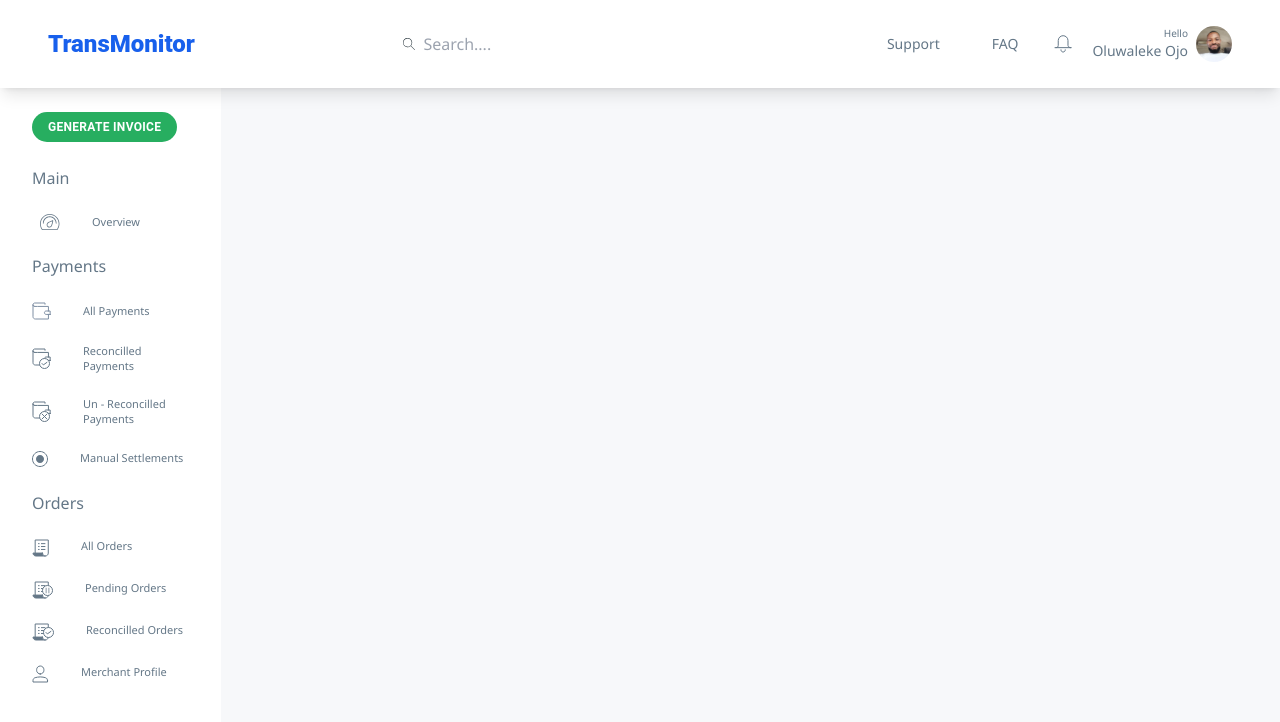
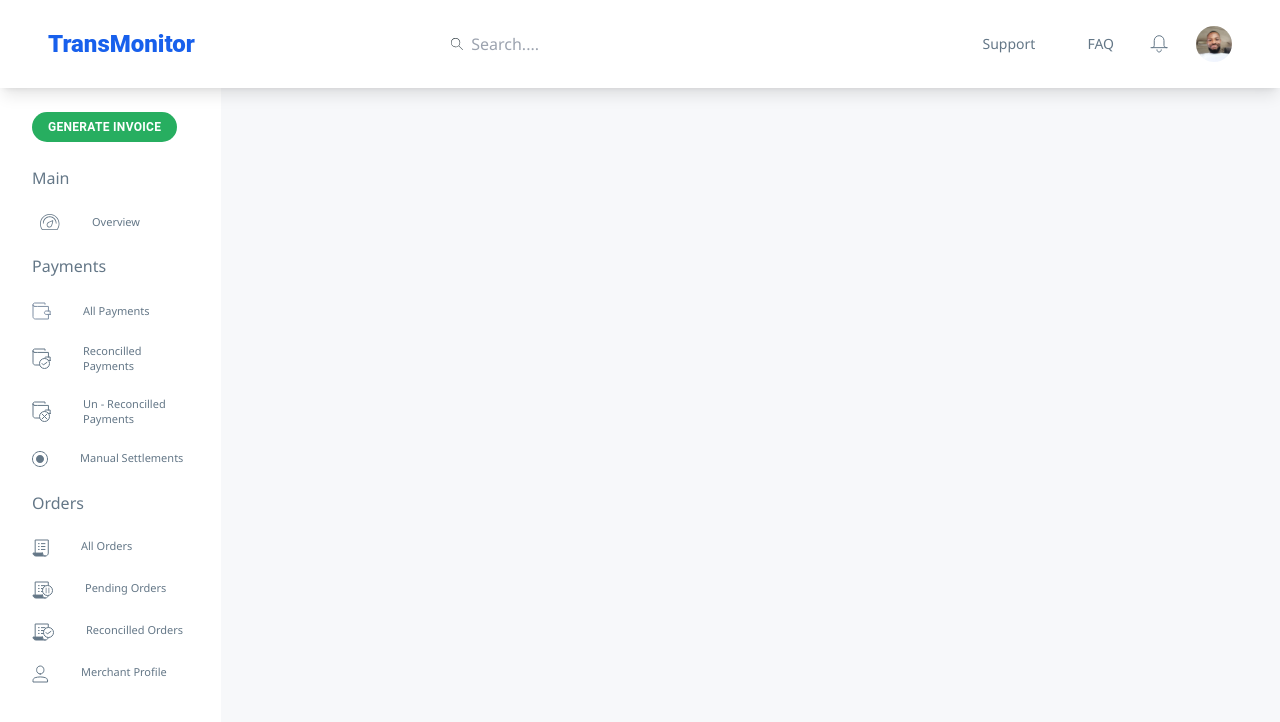
Before and after one commit to CodesManiac/transmonitor, a React (Create React App) app: page / in a window 1280 px wide. Shown: the top 722 px of the page. Built offline with nearby package versions, Linux system fonts and the light colour scheme.

Commit message:
add user profile data

```diff
--- a/src/components/Header.tsx
+++ b/src/components/Header.tsx
@@ -2,7 +2,10 @@ import { CloseSquare, HambergerMenu } from 'iconsax-react';
 import React, { useEffect, useRef, useState } from 'react';
 import { headerData } from './../data/Data';
 import { Bell, Avatar, Search } from '../assets/icons/';
+import { useSelector } from 'react-redux';
+import { RootState } from '../store';
 const Header = () => {
+  const user = useSelector((state: RootState) => state.user.user);
   const [nav, setNav] = useState(false);
   const [searchInput, setSearchInput] = useState('');
 
@@ -62,8 +65,8 @@ const Header = () => {
         </div>
         <div className='flex gap-2 cursor-pointer'>
           <div>
-            <p className='text-[10px] text-right'>Hello</p>
-            <p className='text-sm'>Oluwaleke Ojo</p>
+            <p className='text-[10px] text-right'>{user.greeting}</p>
+            <p className='text-sm'>{user.name}</p>
           </div>
 
           <img src={Avatar} alt='user' className='rounded-[50%]' />
```
